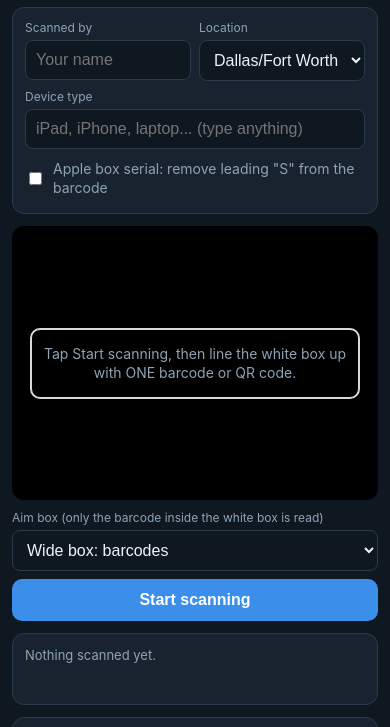
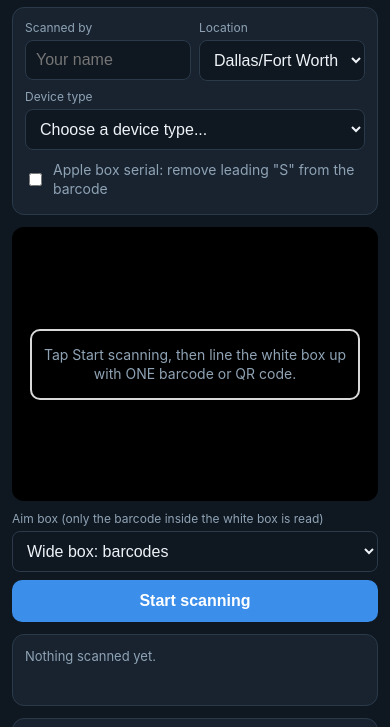
Before and after one commit to DaemonBash/scanner-7k2q, a plain HTML site: page index.html in a window 390 px wide. Shown: the part 44-771 px from the top of the page. Drawn offline with Linux system fonts and the light colour scheme.

Commit message:
Add device type dropdown and keep UPC
Device type is now a dropdown (iPad, iPhone, Apple Pencil, Apple Watch, Laptop, Android phone, other tablet, keyboard/accessory, GPS, GPS Camera, power tool, hand tool, asset tag) with an Other option to type a custom type. A second product code on a box no longer replaces the UPC; it goes into Notes.

```diff
--- a/index.html
+++ b/index.html
@@ -77,11 +77,8 @@
   </div>
   <div style="margin-top:8px">
     <label for="deviceType">Device type</label>
-    <input id="deviceType" list="deviceTypes" placeholder="iPad, iPhone, laptop... (type anything)">
-    <datalist id="deviceTypes">
-      <option value="iPad"><option value="iPhone"><option value="Laptop"><option value="Phone (Android)">
-      <option value="Tablet (other)"><option value="Asset tag">
-    </datalist>
+    <select id="deviceTypeSel"></select>
+    <input id="deviceType" placeholder="Type the device type" style="display:none;margin-top:6px">
   </div>
   <label class="check"><input type="checkbox" id="stripS"> Apple box serial: remove leading "S" from the barcode</label>
 </div>
@@ -168,6 +165,25 @@ function timeLabel(d) { return d.toLocaleTimeString([], { hour: 'numeric', minut
   $(id).addEventListener('input', function () { store.set('ds_' + id, $(id).value); });
 });
 $('stripS').checked = store.get('ds_stripS') === '1';
+// Device type dropdown. Edit this list to change the choices; "Other" lets you type your own.
+var DEVICE_TYPES = ['iPad', 'iPhone', 'Apple Pencil', 'Apple Watch', 'Laptop', 'Phone (Android)', 'Tablet (other)', 'Keyboard / accessory', 'GPS', 'GPS Camera', 'Power tool', 'Hand tool', 'Asset tag'];
+var OTHER_LABEL = 'Other (type it in)';
+(function () {
+  var sel = $('deviceTypeSel'), txt = $('deviceType');
+  sel.innerHTML = '<option value="">Choose a device type...</option>' +
+    DEVICE_TYPES.map(function (t) { return '<option>' + esc(t) + '</option>'; }).join('') +
+    '<option value="__other">' + OTHER_LABEL + '</option>';
+  function show() { txt.style.display = sel.value === '__other' ? '' : 'none'; }
+  var saved = txt.value;
+  if (saved && DEVICE_TYPES.indexOf(saved) >= 0) sel.value = saved;
+  else if (saved) sel.value = '__other';
+  show();
+  sel.addEventListener('change', function () {
+    if (sel.value === '__other') { txt.value = ''; show(); txt.focus(); }
+    else { txt.value = sel.value; show(); }
+    store.set('ds_deviceType', txt.value);
+  });
+})();
 $('stripS').addEventListener('change', function () { store.set('ds_stripS', $('stripS').checked ? '1' : '0'); });
 
 // ---------------- Sending to the Sheet ----------------
```
